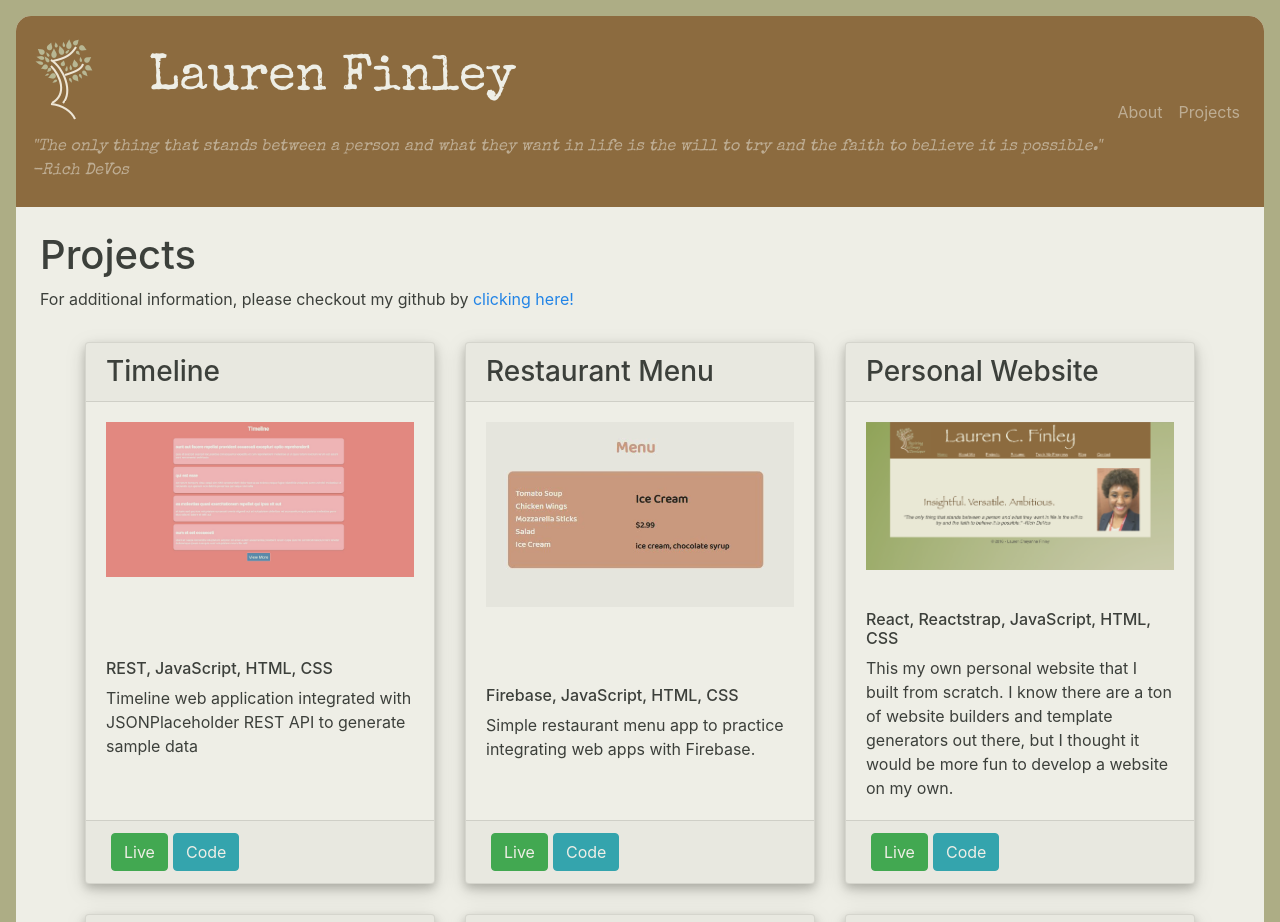
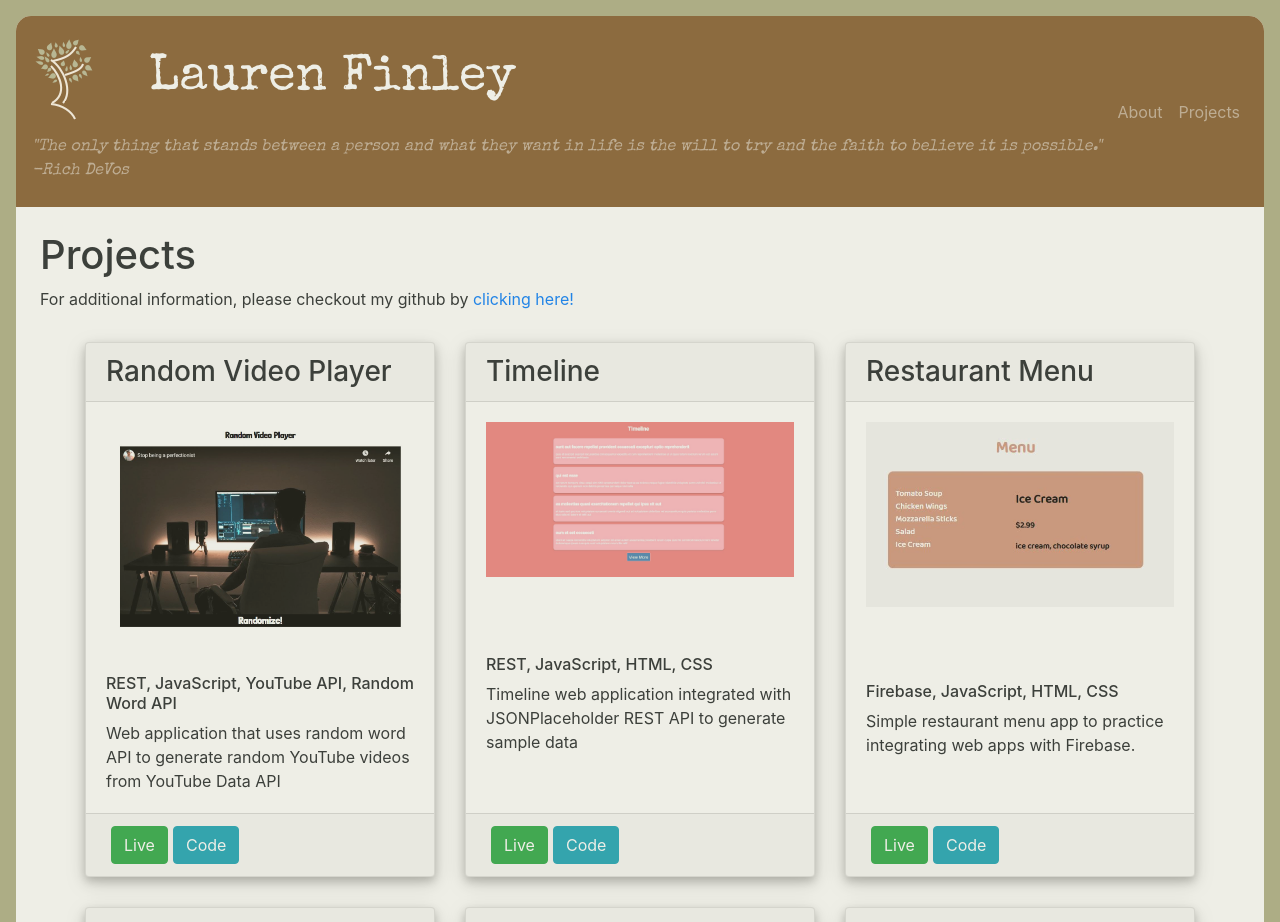
Before and after one commit to laurenoutloud/laurenoutloud.github.io, a React (Vite) app: page / in a window 1280 px wide. Shown: the top 922 px of the page. Built offline with nearby package versions, Linux system fonts and the light colour scheme.

Commit message:
add random video player project

```diff
--- a/src/data/projectData.js
+++ b/src/data/projectData.js
@@ -4,15 +4,22 @@ import MakeOrderImage from "../images/projects/makeorderrequest.png";
 import safeTouchImage from "../images/projects/safetouch.jpg";
 import selfCheckoutImage from "../images/projects/selfcheckout.jpg";
 import studyStationImage from "../images/projects/studystation.jpg";
+import randomVideoPlayerImage from "../images/projects/randomVideoPlayer.jpg";
 import personalWebsiteImage from "../images/projects/website.png";
 import timelineImage from "../images/projects/timeline.jpg";
-import whnImage from "../images/projects/whn.jpg";
 import safeTouchPDF from "../documents/SafeTouch_SRS.pdf";
-import whnPDF from "../documents/WhatsHappNin_SRS.pdf";
 import studyStationPDF from "../documents/StudyStationFall2016Portfolio.pdf";
 
 const PROJECT_DATA = {
   projects: [
+    {
+      image: randomVideoPlayerImage,
+      title: "Random Video Player",
+      techStack: "REST, JavaScript, YouTube API, Random Word API",
+      text:"Web application that uses random word API to generate random YouTube videos from YouTube Data API",
+      codeLink: "https://github.com/laurenoutloud/random-video-player",
+      liveLink: "https://laurenoutloud.github.io/random-video-player/"
+    },
     {
       image: timelineImage,
       title: "Timeline",
```
Also changed, not shown: src/images/projects/randomVideoPlayer.jpg (added).
